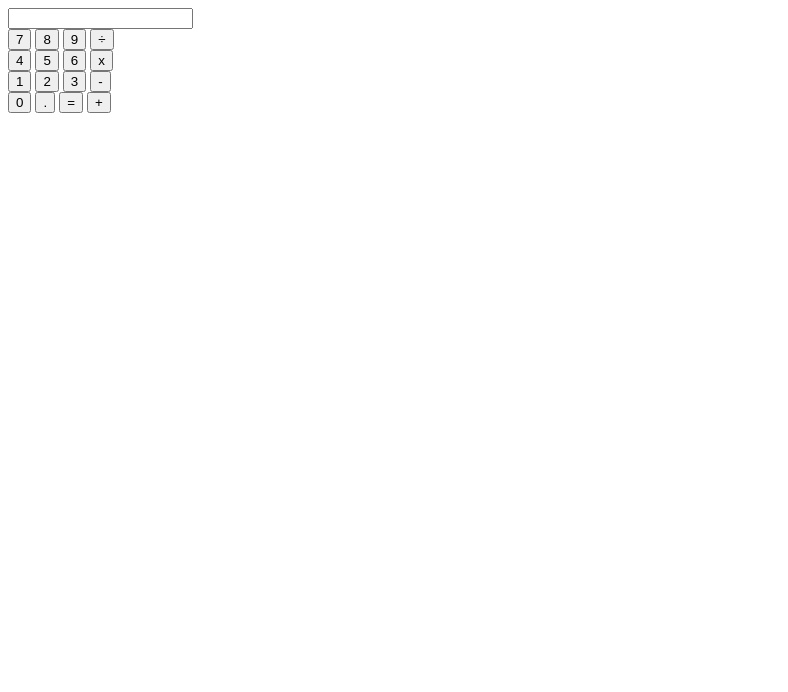
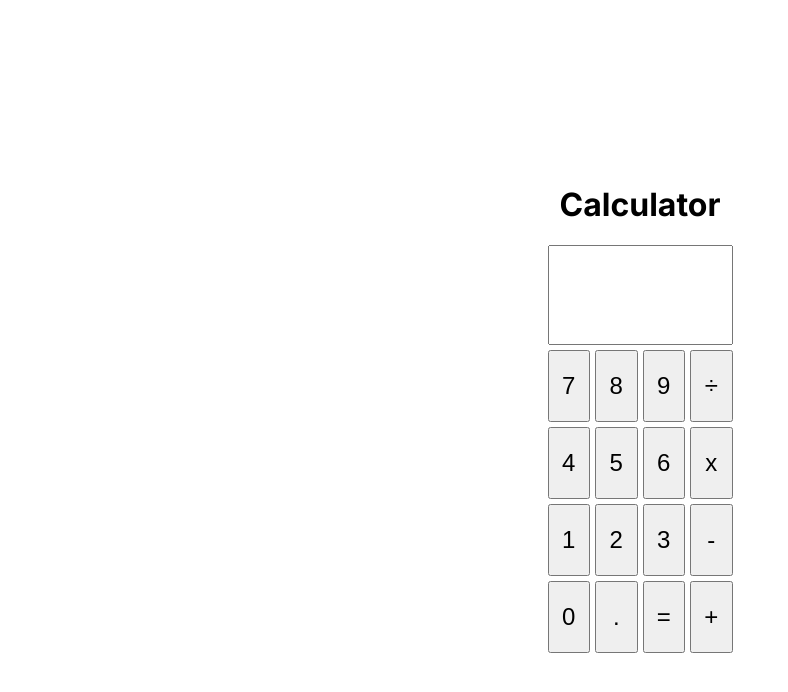
Before and after one commit to Mindmazing/calculator-web-app, a plain HTML site: page index.html in a window 1280 px wide. Shown: the whole page, without its empty margins (0-788 px from the left). Drawn offline with Linux system fonts and the light colour scheme.

Commit message:
Add initial styling to calculator

```diff
--- a/css/style.css
+++ b/css/style.css
@@ -0,0 +1,41 @@
+@import url("https://fonts.googleapis.com/css2?family=Inter:ital,opsz,wght@0,14..32,100..900;1,14..32,100..900&display=swap");
+
+body {
+  display: flex;
+  justify-content: center;
+  align-items: center;
+  flex-direction: column;
+  height: 100vh;
+  font-family: "Inter", sans-serif;
+}
+
+.calculator-body {
+  flex-basis: 300px;
+  flex-shrink: 0;
+}
+
+.screen-container {
+  display: flex;
+  margin-bottom: 5px;
+  height: 100px;
+}
+
+.screen-container input {
+  flex: 1;
+}
+
+.buttons-container {
+  display: flex;
+  flex-direction: column;
+  gap: 5px;
+}
+
+.btn-row {
+  display: flex;
+  gap: 5px;
+}
+.btn {
+  flex: 1;
+  font-size: 1.5em;
+  padding: 20px 0;
+}
--- a/index.html
+++ b/index.html
@@ -8,6 +8,7 @@
     <link rel="stylesheet" href="./css/style.css" />
   </head>
   <body>
+    <h1>Calculator</h1>
     <div class="calculator-body">
       <div class="screen-container">
         <input type="text" id="calculator-screen" />
```
